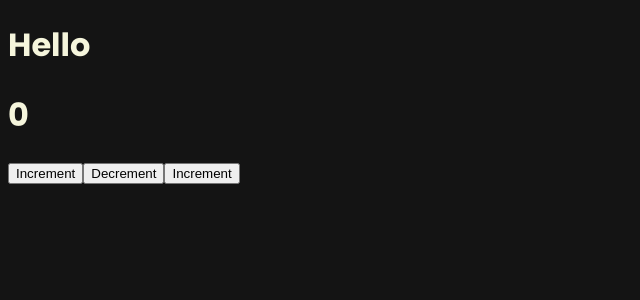
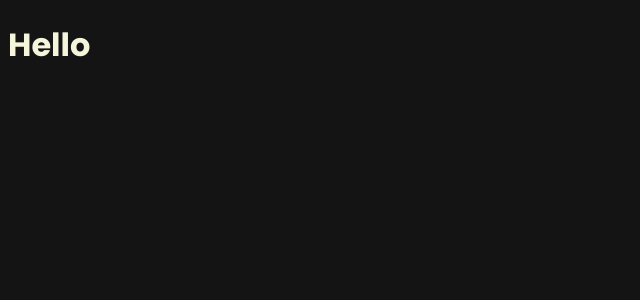
Before and after one commit to Brav3Trav3l3r/react-practice, a React (Vite) app: page / in a window 1280 px wide. Shown: the top 300 px of the page, without its empty margins (0-640 px from the left). Built offline with nearby package versions, Linux system fonts and the light colour scheme.

Commit message:
clean up for react-router

```diff
--- a/src/App.jsx
+++ b/src/App.jsx
@@ -1,13 +1,9 @@
 import styles from "./App.module.css";
-import Counter from "./components/Counter";
-import Increment from './components/Increment'
 
 function App() {
   return (
     <>
       <h1>Hello</h1>
-      <Counter />
-      <Increment/>
     </>
   );
 }
--- a/src/components/Counter.jsx
+++ /dev/null
@@ -1,17 +0,0 @@
-import { useContext } from "react";
-import CounterContext from "../hooks/use-counter";
-import Increment from './Increment'
-import Decrement from './Decrement'
-
-export default function Counter() {
-
-  const ctx = useContext(CounterContext)
-
-  return (
-    <>
-      <h1>{ctx.counter}</h1>
-      <Increment/>
-      <Decrement/>
-    </>
-  );
-}
--- a/src/components/Decrement.jsx
+++ /dev/null
@@ -1,8 +0,0 @@
-import React, { useContext } from "react";
-import CounterContext from "../hooks/use-counter";
-
-export default function Decrement() {
-  const ctx = useContext(CounterContext);
-
-  return <button onClick={ctx.decrement}>Decrement</button>;
-}
--- a/src/components/Increment.jsx
+++ /dev/null
@@ -1,8 +0,0 @@
-import React, { useContext } from "react";
-import CounterContext from "../hooks/use-counter";
-
-export default function Decrement() {
-  const ctx = useContext(CounterContext);
-
-  return <button onClick={ctx.increment}>Increment</button>;
-}
--- a/src/hooks/use-counter.jsx
+++ /dev/null
@@ -1,33 +0,0 @@
-import { createContext, useState } from "react";
-
-const CounterContext = createContext({
-  counter: 0,
-  increment: () => {},
-  decrement: () => {},
-});
-
-export const CounterProvider = (props) => {
-  const [count, setCount] = useState(0);
-
-  const increment = () => {
-    setCount((prev) => prev + 1);
-  };
-
-  const decrement = () => {
-    setCount((prev) => prev - 1);
-  };
-
-  return (
-    <CounterContext.Provider
-      value={{
-        counter: count,
-        increment: increment,
-        decrement: decrement,
-      }}
-    >
-      {props.children}
-    </CounterContext.Provider>
-  );
-};
-
-export default CounterContext;
--- a/src/main.jsx
+++ b/src/main.jsx
@@ -1,12 +1,9 @@
 import React from "react";
 import ReactDOM from "react-dom/client";
 import App from "./App.jsx";
-import { CounterProvider } from "./hooks/use-counter";
 
 ReactDOM.createRoot(document.getElementById("root")).render(
   <React.StrictMode>
-    <CounterProvider>
-      <App />
-    </CounterProvider>
+    <App />
   </React.StrictMode>
 );
```
Also changed, not shown: src/components/Counter.module.css (deleted).
